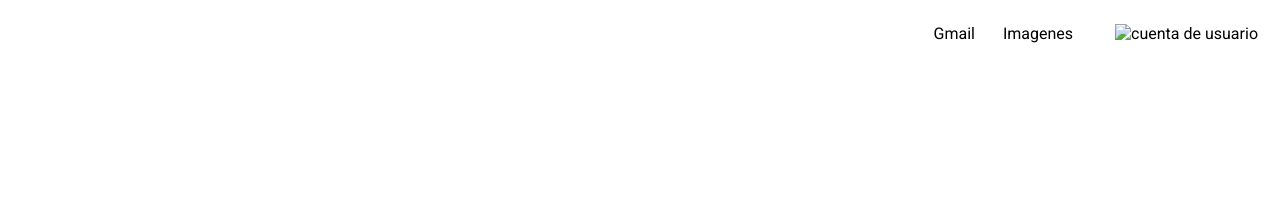
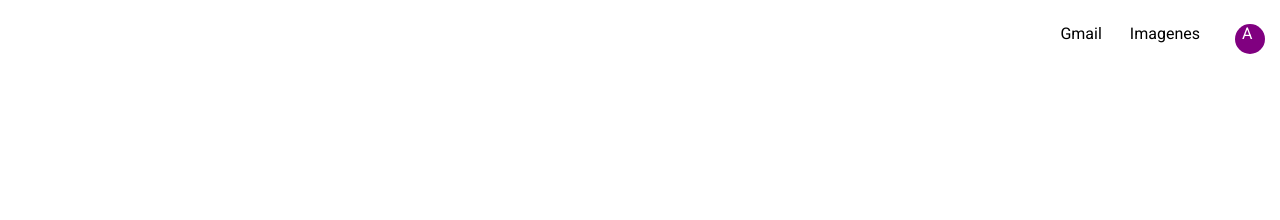
Before and after one commit to adrianfvp/clon_google, a plain HTML site: page index.html in a window 1280 px wide. Shown: the top 220 px of the page. Drawn offline with Linux system fonts and the light colour scheme.

Commit message:
novedades

```diff
--- a/index.html
+++ b/index.html
@@ -12,14 +12,14 @@
         <nav class="nav-top">
             <ul class="nav-elements top-right">
                 <li>
-                    <a href="https://www.gmail-com">Gmail</a>
+                    <a href="https://www.gmail.com">Gmail</a>
                 </li>
                 <li>
                     <a href="https://www.googleimagenes.com">Imagenes</a>
                 </li>
                 <li id="menu"></li>
                 <li class="perfil">
-                    <img id="perfil" alt="cuenta de usuario">
+                    <a href="#">A</a>
                 </li>
             </ul>
         </nav>
--- a/style.css
+++ b/style.css
@@ -53,3 +53,16 @@ main{
 #logo_google{
     width: 300px;
 }
+
+.perfil {
+    background-color: purple;
+    box-sizing: content-box;
+    width: 30px;
+    height: 30px;
+    border-radius: 999px;
+}
+
+.perfil a{
+    color: white;
+
+}
```
